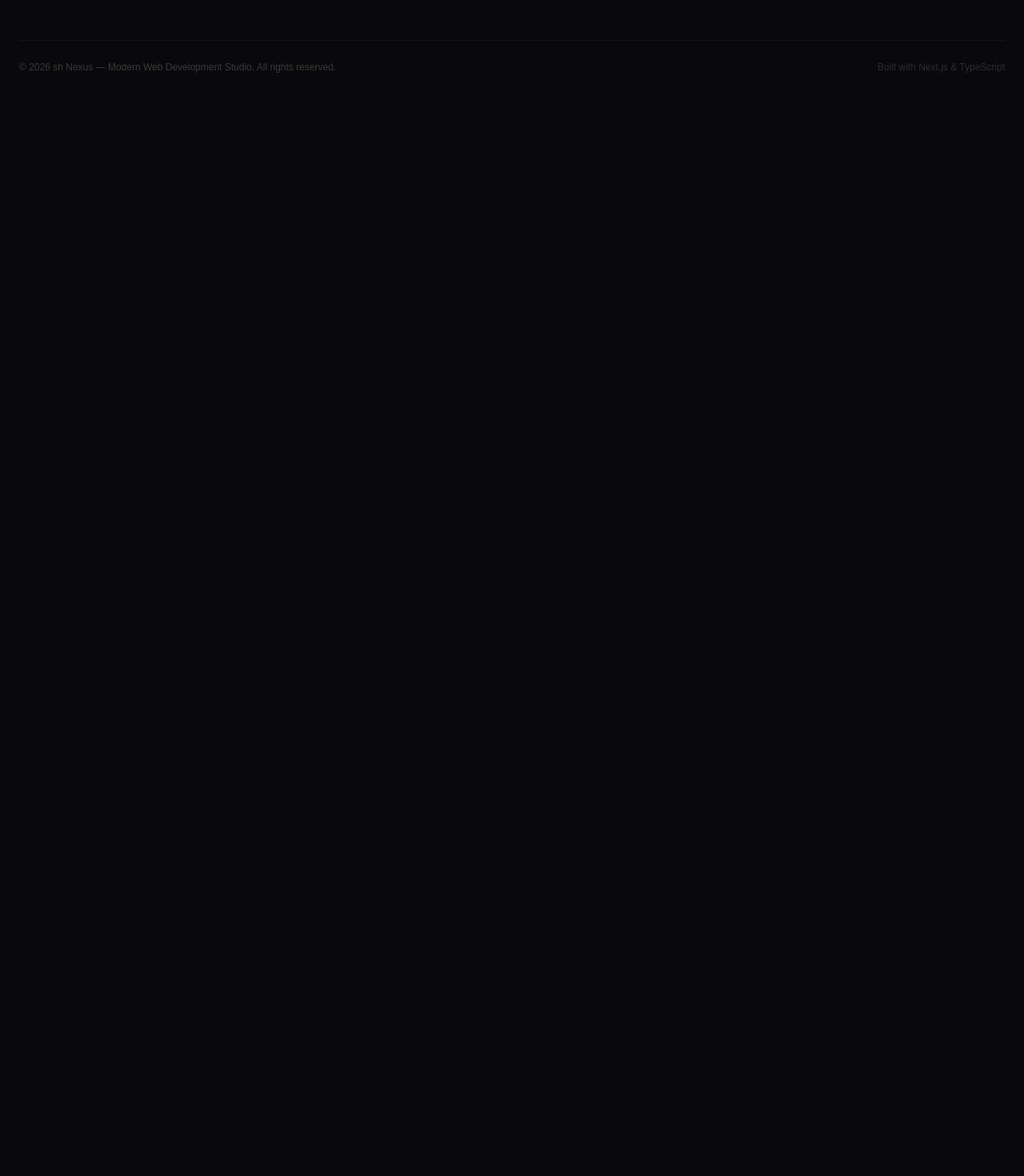
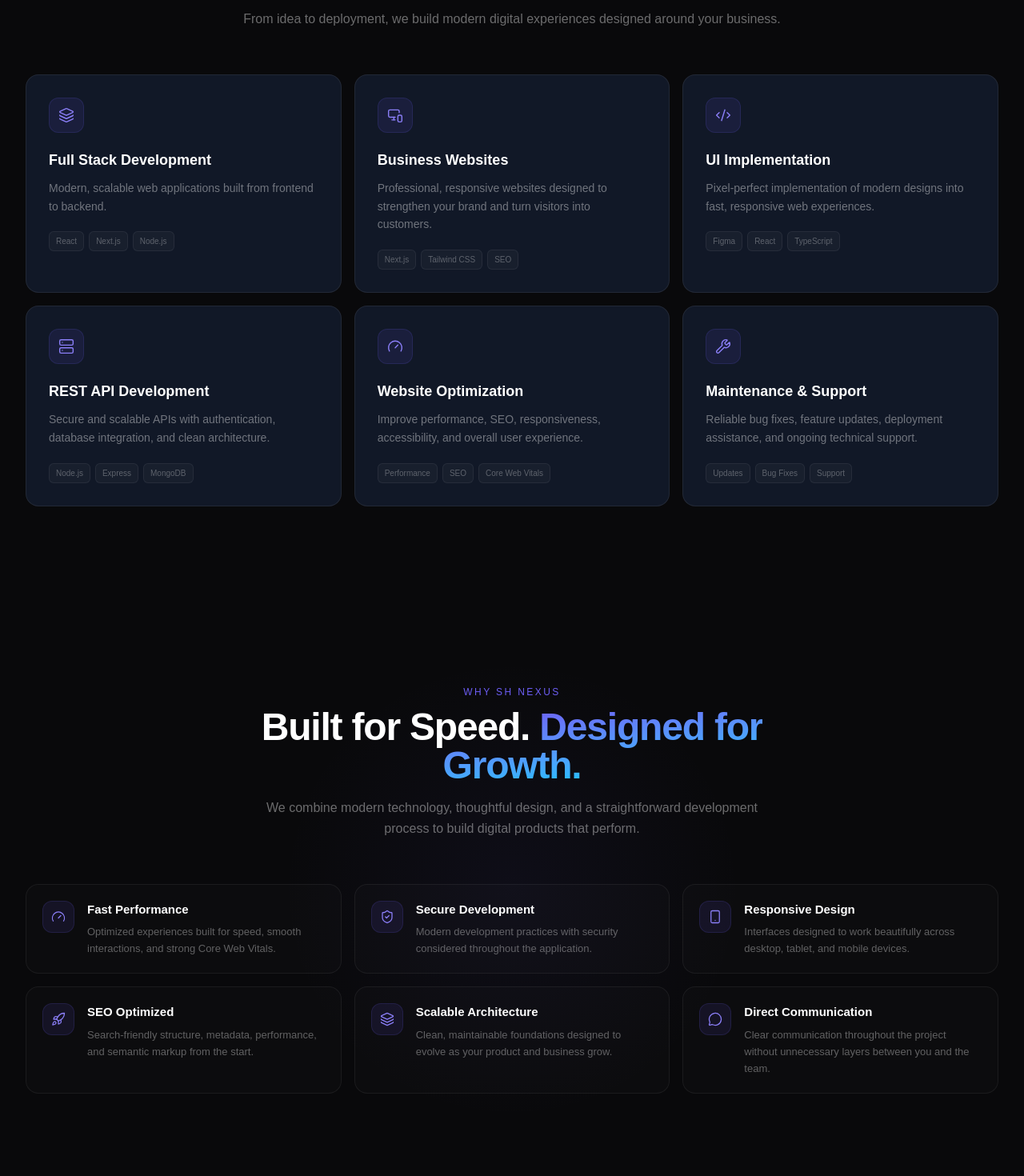
Before and after one commit to CoreTech7704/shnexus, a Next.js app: page / in a window 1280 px wide. Shown: the part 1120-2590 px from the top of the page at 80% size. Before the commit the page ends 1245 px from the top, so only its background shows below. Built offline with nearby package versions, Linux system fonts and the light colour scheme.

Commit message:
feat: add services and features sections with responsive cards and headings

```diff
--- a/src/app/globals.css
+++ b/src/app/globals.css
@@ -96,6 +96,18 @@
       transparent 70%
     );
   }
+
+  .card {
+    @apply rounded-2xl border border-white/[0.07] bg-[#111827];
+  }
+
+  .card-hover {
+    @apply transition-all duration-300 hover:-translate-y-1 hover:border-[#6D5EF5]/35;
+
+    &:hover {
+      box-shadow: 0 16px 45px rgba(109, 94, 245, 0.08);
+    }
+  }
 }
 
 body {
--- a/src/app/page.tsx
+++ b/src/app/page.tsx
@@ -1,6 +1,8 @@
-import { Footer } from "@/src/components/layout/footer";
-import { Navbar } from "@/src/components/layout/navbar";
-import { Hero } from "@/src/components/sections/hero";
+import { Footer } from "../components/layout/footer";
+import { Navbar } from "../components/layout/navbar";
+import { Hero } from "../components/sections/hero";
+import { Services } from "../components/sections/services";
+import { WhyUs } from "../components/sections/why-us";
 
 export default function Home() {
   return (
@@ -8,7 +10,9 @@ export default function Home() {
       <Navbar />
 
       <main>
-       <Hero />
+        <Hero />
+        <Services />
+        <WhyUs />
       </main>
 
       <Footer />
--- a/src/components/sections/services.tsx
+++ b/src/components/sections/services.tsx
@@ -0,0 +1,55 @@
+import { Card } from "@/src/components/ui/card";
+import { Container } from "@/src/components/ui/container";
+import { SectionHeading } from "@/src/components/ui/section-heading";
+import { services } from "@/src/data/services";
+
+export function Services() {
+  return (
+    <section id="services" className="relative py-24 sm:py-28">
+      <Container>
+        <SectionHeading
+          eyebrow="What We Build"
+          title="Everything You Need to Build Better."
+          description="From idea to deployment, we build modern digital experiences designed around your business."
+        />
+
+        <div className="grid gap-4 md:grid-cols-2 lg:grid-cols-3">
+          {services.map((service) => {
+            const Icon = service.icon;
+
+            return (
+              <Card key={service.title} hover className="group p-6 sm:p-7">
+                <div className="mb-5 flex size-11 items-center justify-center rounded-xl border border-[#6D5EF5]/15 bg-[#6D5EF5]/10 transition-all duration-300 group-hover:border-[#6D5EF5]/30 group-hover:bg-[#6D5EF5]/15 group-hover:drop-shadow-[0_0_8px_rgba(109,94,245,0.45)]">
+                  <Icon
+                    size={20}
+                    strokeWidth={1.7}
+                    className="text-[#8B7FF8]"
+                  />
+                </div>
+
+                <h3 className="font-heading mb-2.5 text-lg font-semibold text-white">
+                  {service.title}
+                </h3>
+
+                <p className="mb-5 text-sm leading-relaxed text-white/40">
+                  {service.description}
+                </p>
+
+                <div className="flex flex-wrap gap-1.5">
+                  {service.tags.map((tag) => (
+                    <span
+                      key={tag}
+                      className="font-mono rounded-md border border-white/6 bg-white/3 px-2 py-1 text-[10px] text-white/30"
+                    >
+                      {tag}
+                    </span>
+                  ))}
+                </div>
+              </Card>
+            );
+          })}
+        </div>
+      </Container>
+    </section>
+  );
+}
--- /dev/null
+++ b/src/components/sections/why-us.tsx
@@ -0,0 +1,43 @@
+import { FeatureCard } from "@/src/components/ui/feature-card";
+import { Container } from "@/src/components/ui/container";
+import { SectionHeading } from "@/src/components/ui/section-heading";
+import { features } from "@/src/data/features";
+
+export function WhyUs() {
+  return (
+    <section
+      id="why-us"
+      className="relative overflow-hidden py-24 sm:py-28"
+    >
+      {/* Background glow */}
+      <div
+        aria-hidden="true"
+        className="pointer-events-none absolute left-1/2 top-1/2 size-150 -translate-x-1/2 -translate-y-1/2 rounded-full bg-[radial-gradient(circle,rgba(109,94,245,0.055),transparent_68%)]"
+      />
+
+      <Container className="relative">
+        <SectionHeading
+          eyebrow="Why sh Nexus"
+          title={
+            <>
+              Built for Speed.{" "}
+              <span className="gradient-text">
+                Designed for Growth.
+              </span>
+            </>
+          }
+          description="We combine modern technology, thoughtful design, and a straightforward development process to build digital products that perform."
+        />
+
+        <div className="grid gap-4 md:grid-cols-2 lg:grid-cols-3">
+          {features.map((feature) => (
+            <FeatureCard
+              key={feature.title}
+              feature={feature}
+            />
+          ))}
+        </div>
+      </Container>
+    </section>
+  );
+}
--- a/src/components/ui/card.tsx
+++ b/src/components/ui/card.tsx
@@ -0,0 +1,13 @@
+import type { HTMLAttributes } from "react";
+
+import { cn } from "@/src/lib/utils";
+
+interface CardProps extends HTMLAttributes<HTMLDivElement> {
+  hover?: boolean;
+}
+
+export function Card({ className, hover = false, ...props }: CardProps) {
+  return (
+    <div className={cn("card", hover && "card-hover", className)} {...props} />
+  );
+}
--- /dev/null
+++ b/src/components/ui/feature-card.tsx
@@ -0,0 +1,33 @@
+import type { Feature } from "@/src/types/feature";
+
+interface FeatureCardProps {
+  feature: Feature;
+}
+
+export function FeatureCard({
+  feature,
+}: FeatureCardProps) {
+  const Icon = feature.icon;
+
+  return (
+    <article className="group flex gap-4 rounded-2xl border border-white/6 bg-white/1.5 p-5 transition-all duration-300 hover:-translate-y-0.5 hover:border-[#6D5EF5]/20 hover:bg-white/2.5">
+      <div className="flex size-10 shrink-0 items-center justify-center rounded-xl border border-[#6D5EF5]/15 bg-[#6D5EF5]/10 transition-all duration-300 group-hover:border-[#6D5EF5]/30 group-hover:shadow-[0_0_20px_rgba(109,94,245,0.12)]">
+        <Icon
+          size={18}
+          strokeWidth={1.7}
+          className="text-[#8B7FF8]"
+        />
+      </div>
+
+      <div>
+        <h3 className="font-heading mb-1.5 text-[15px] font-semibold text-white">
+          {feature.title}
+        </h3>
+
+        <p className="text-[13px] leading-relaxed text-white/35">
+          {feature.description}
+        </p>
+      </div>
+    </article>
+  );
+}
--- a/src/components/ui/section-heading.tsx
+++ b/src/components/ui/section-heading.tsx
@@ -0,0 +1,43 @@
+import { cn } from "@/src/lib/utils";
+
+interface SectionHeadingProps {
+  eyebrow?: string;
+  title: React.ReactNode;
+  description?: string;
+  align?: "left" | "center";
+  className?: string;
+}
+
+export function SectionHeading({
+  eyebrow,
+  title,
+  description,
+  align = "center",
+  className,
+}: SectionHeadingProps) {
+  return (
+    <div
+      className={cn(
+        "mb-14",
+        align === "center" ? "mx-auto max-w-2xl text-center" : "max-w-2xl",
+        className,
+      )}
+    >
+      {eyebrow && (
+        <p className="font-mono mb-3 text-xs font-medium uppercase tracking-[0.2em] text-[#6D5EF5]">
+          {eyebrow}
+        </p>
+      )}
+
+      <h2 className="font-heading text-3xl font-bold tracking-tight text-white sm:text-4xl lg:text-5xl">
+        {title}
+      </h2>
+
+      {description && (
+        <p className="mt-4 text-sm leading-relaxed text-white/40 sm:text-base">
+          {description}
+        </p>
+      )}
+    </div>
+  );
+}
--- /dev/null
+++ b/src/data/features.ts
@@ -0,0 +1,49 @@
+import {
+  Gauge,
+  Layers3,
+  MessageCircle,
+  Rocket,
+  ShieldCheck,
+  Smartphone,
+} from "lucide-react";
+
+import type { Feature } from "@/src/types/feature";
+
+export const features: Feature[] = [
+  {
+    title: "Fast Performance",
+    description:
+      "Optimized experiences built for speed, smooth interactions, and strong Core Web Vitals.",
+    icon: Gauge,
+  },
+  {
+    title: "Secure Development",
+    description:
+      "Modern development practices with security considered throughout the application.",
+    icon: ShieldCheck,
+  },
+  {
+    title: "Responsive Design",
+    description:
+      "Interfaces designed to work beautifully across desktop, tablet, and mobile devices.",
+    icon: Smartphone,
+  },
+  {
+    title: "SEO Optimized",
+    description:
+      "Search-friendly structure, metadata, performance, and semantic markup from the start.",
+    icon: Rocket,
+  },
+  {
+    title: "Scalable Architecture",
+    description:
+      "Clean, maintainable foundations designed to evolve as your product and business grow.",
+    icon: Layers3,
+  },
+  {
+    title: "Direct Communication",
+    description:
+      "Clear communication throughout the project without unnecessary layers between you and the team.",
+    icon: MessageCircle,
+  },
+];
--- a/src/data/services.ts
+++ b/src/data/services.ts
@@ -0,0 +1,55 @@
+import {
+  Code2,
+  Gauge,
+  Layers3,
+  MonitorSmartphone,
+  Server,
+  Wrench,
+} from "lucide-react";
+
+import type { Service } from "@/src/types/service";
+
+export const services: Service[] = [
+  {
+    title: "Full Stack Development",
+    description:
+      "Modern, scalable web applications built from frontend to backend.",
+    tags: ["React", "Next.js", "Node.js"],
+    icon: Layers3,
+  },
+  {
+    title: "Business Websites",
+    description:
+      "Professional, responsive websites designed to strengthen your brand and turn visitors into customers.",
+    tags: ["Next.js", "Tailwind CSS", "SEO"],
+    icon: MonitorSmartphone,
+  },
+  {
+    title: "UI Implementation",
+    description:
+      "Pixel-perfect implementation of modern designs into fast, responsive web experiences.",
+    tags: ["Figma", "React", "TypeScript"],
+    icon: Code2,
+  },
+  {
+    title: "REST API Development",
+    description:
+      "Secure and scalable APIs with authentication, database integration, and clean architecture.",
+    tags: ["Node.js", "Express", "MongoDB"],
+    icon: Server,
+  },
+  {
+    title: "Website Optimization",
+    description:
+      "Improve performance, SEO, responsiveness, accessibility, and overall user experience.",
+    tags: ["Performance", "SEO", "Core Web Vitals"],
+    icon: Gauge,
+  },
+  {
+    title: "Maintenance & Support",
+    description:
+      "Reliable bug fixes, feature updates, deployment assistance, and ongoing technical support.",
+    tags: ["Updates", "Bug Fixes", "Support"],
+    icon: Wrench,
+  },
+];
--- /dev/null
+++ b/src/types/feature.ts
@@ -0,0 +1,7 @@
+import type { LucideIcon } from "lucide-react";
+
+export interface Feature {
+  title: string;
+  description: string;
+  icon: LucideIcon;
+}
--- /dev/null
+++ b/src/types/service.ts
@@ -0,0 +1,8 @@
+import type { LucideIcon } from "lucide-react";
+
+export interface Service {
+  title: string;
+  description: string;
+  tags: string[];
+  icon: LucideIcon;
+}
```
Also changed, not shown: src/types/services.ts (deleted).
